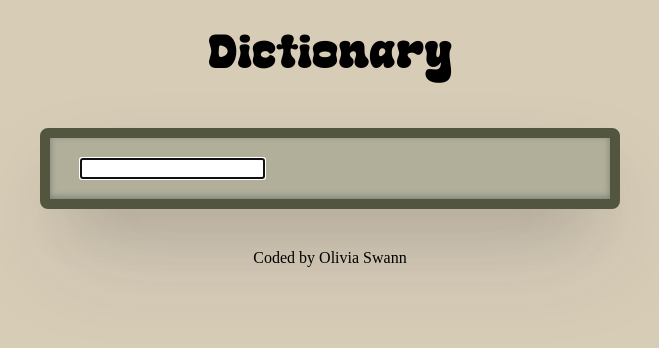
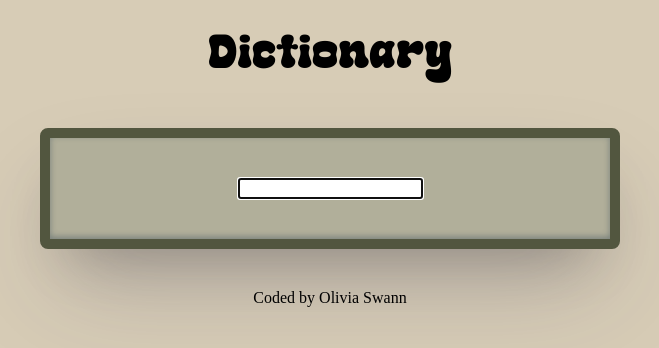
Before and after one commit to xorsx/dictionary, a React (Create React App) app: page / in a window 1280 px wide. Shown: the top 348 px of the page, without its empty margins (310-969 px from the left). Built offline with nearby package versions, Linux system fonts and the light colour scheme.

Commit message:
centered search bar

```diff
--- a/src/Dictionary.css
+++ b/src/Dictionary.css
@@ -15,8 +15,10 @@ h2 {
 }
 
 .searchbar {
-  display: block;
+  display: flex;
   justify-content: center;
+  align-items: center;
+  margin: 20px auto;
 }
 
 @font-face {
```
